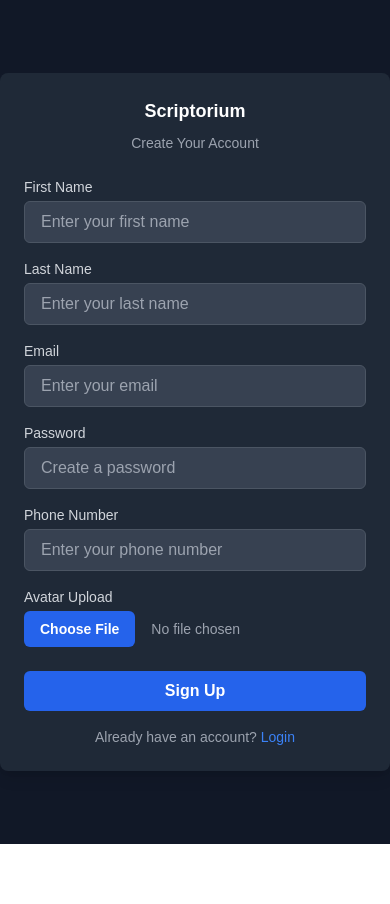
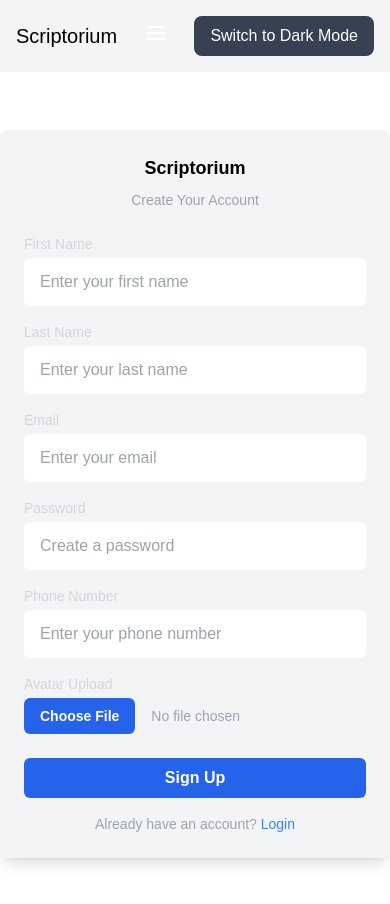
Before and after one commit to cyn900/csc309project, a Next.js app in the folder PP1/: page /signup in a window 390 px wide. Shown: the top 904 px of the page. Before the commit the page ends 844 px from the top, so only its background shows below. Built offline with nearby package versions, Linux system fonts and the light colour scheme.

Commit message:
feat: added a navbar, light/dark mode and responsive screen handling for templates, code execution, login and signup pages, as well as the navbar component

```diff
--- /dev/null
+++ b/PP1/contexts/ThemeContext.tsx
@@ -0,0 +1,59 @@
+import React, { createContext, useContext, useState, useEffect } from "react";
+
+interface ThemeContextType {
+  isDarkMode: boolean;
+  toggleTheme: () => void;
+}
+
+// Define the ThemeProvider props type, including the `children` prop
+interface ThemeProviderProps {
+  children: React.ReactNode; // This is important to specify that `children` is passed to the provider
+}
+
+const ThemeContext = createContext<ThemeContextType | undefined>(undefined);
+
+export const useTheme = () => {
+  const context = useContext(ThemeContext);
+  if (!context) {
+    throw new Error("useTheme must be used within a ThemeProvider");
+  }
+  return context;
+};
+
+// ThemeProvider accepts children of type React.ReactNode
+export const ThemeProvider: React.FC<ThemeProviderProps> = ({ children }) => {
+  const [isDarkMode, setIsDarkMode] = useState<boolean>(false);
+
+  useEffect(() => {
+    // Retrieve the user's theme preference from localStorage (if available)
+    const savedTheme = localStorage.getItem("theme");
+    if (savedTheme) {
+      setIsDarkMode(savedTheme === "dark");
+    } else {
+      // Default to dark mode based on user's OS preference
+      setIsDarkMode(window.matchMedia("(prefers-color-scheme: dark)").matches);
+    }
+  }, []);
+
+  useEffect(() => {
+    // Update localStorage when theme changes
+    localStorage.setItem("theme", isDarkMode ? "dark" : "light");
+
+    // Apply dark mode class to the body
+    if (isDarkMode) {
+      document.documentElement.classList.add("dark");
+    } else {
+      document.documentElement.classList.remove("dark");
+    }
+  }, [isDarkMode]);
+
+  const toggleTheme = () => {
+    setIsDarkMode((prevMode) => !prevMode);
+  };
+
+  return (
+    <ThemeContext.Provider value={{ isDarkMode, toggleTheme }}>
+      {children} {/* Render children passed into the ThemeProvider */}
+    </ThemeContext.Provider>
+  );
+};
--- a/PP1/pages/_app.tsx
+++ b/PP1/pages/_app.tsx
@@ -1,6 +1,13 @@
 import "@/styles/globals.css";
 import type { AppProps } from "next/app";
+import { ThemeProvider } from "../contexts/ThemeContext";
+import Navbar from "./components/Navbar";
 
 export default function App({ Component, pageProps }: AppProps) {
-  return <Component {...pageProps} />;
+  return (
+    <ThemeProvider>
+      <Navbar />
+      <Component {...pageProps} />;
+    </ThemeProvider>
+  );
 }
--- a/PP1/pages/code/index.tsx
+++ b/PP1/pages/code/index.tsx
@@ -1,5 +1,6 @@
 import React, { useState, useEffect } from "react";
 import dynamic from "next/dynamic";
+import { useTheme } from "../../contexts/ThemeContext"; // Import the useTheme hook
 
 // Dynamically import Monaco Editor with SSR disabled
 const MonacoEditor = dynamic(() => import("@monaco-editor/react"), {
@@ -10,6 +11,8 @@ const CodeExecution: React.FC = () => {
   const [code, setCode] = useState<string>("");
   const [output, setOutput] = useState<string>("");
   const [language, setLanguage] = useState<string>("javascript");
+
+  const { isDarkMode } = useTheme(); // Access the current theme
 
   useEffect(() => {
     // This will ensure Monaco Editor is only initialized once the component is mounted
@@ -36,9 +39,17 @@ const CodeExecution: React.FC = () => {
   };
 
   return (
-    <div className="flex h-screen items-center justify-center bg-gray-900">
-      <div className="w-full max-w-4xl sm:max-w-md md:max-w-lg lg:max-w-2xl xl:max-w-4xl p-6 bg-gray-800 rounded-lg shadow-lg">
-        <h1 className="text-3xl font-bold text-white text-center text-lg sm:text-2xl md:text-3xl">
+    <div
+      className={`flex h-screen items-center justify-center ${
+        isDarkMode ? "bg-gray-900" : "bg-white"
+      }`}
+    >
+      <div
+        className={`w-full max-w-4xl sm:max-w-md md:max-w-lg lg:max-w-2xl xl:max-w-4xl p-6 rounded-lg shadow-lg ${
+          isDarkMode ? "bg-gray-800 text-white" : "bg-gray-100 text-black"
+        }`}
+      >
+        <h1 className="text-3xl font-bold text-center text-lg sm:text-2xl md:text-3xl">
           Code Execution
         </h1>
         <p className="text-gray-400 text-center mt-2 text-sm sm:text-base md:text-lg">
@@ -56,7 +67,11 @@ const CodeExecution: React.FC = () => {
             </label>
             <select
               id="language"
-              className="mt-1 block w-full px-4 py-2 bg-gray-700 border border-gray-600 rounded-md text-white focus:ring-blue-500 focus:border-blue-500"
+              className={`mt-1 block w-full px-4 py-2 ${
+                isDarkMode
+                  ? "bg-gray-700 text-white border-gray-600"
+                  : "bg-white text-black border-gray-300"
+              } rounded-md focus:ring-blue-500 focus:border-blue-500`}
               value={language}
               onChange={handleLanguageChange}
             >
@@ -96,7 +111,7 @@ const CodeExecution: React.FC = () => {
               language={language}
               value={code}
               onChange={handleEditorChange} // Update state on change
-              theme="vs-dark"
+              theme={isDarkMode ? "vs-dark" : "vs-light"} // Switch Monaco theme based on mode
               options={{
                 selectOnLineNumbers: true,
                 minimap: { enabled: false },
--- /dev/null
+++ b/PP1/pages/components/Navbar.tsx
@@ -0,0 +1,106 @@
+import { useTheme } from "../../contexts/ThemeContext"; // Import the useTheme hook
+import Link from "next/link"; // To handle navigation using Next.js Link component
+import { useState } from "react"; // To handle the hamburger menu toggle
+
+const Navbar: React.FC = () => {
+  const { isDarkMode, toggleTheme } = useTheme(); // Get theme state and toggle function
+  const [isMenuOpen, setIsMenuOpen] = useState(false); // State to control the hamburger menu
+
+  // Toggle the menu visibility
+  const toggleMenu = () => setIsMenuOpen(!isMenuOpen);
+
+  return (
+    <nav
+      className={`p-4 ${
+        isDarkMode ? "bg-gray-800 text-white" : "bg-gray-100 text-black"
+      }`}
+    >
+      <div className="flex justify-between items-center">
+        <div className="text-xl">Scriptorium</div>
+
+        {/* Hamburger icon for mobile */}
+        <div className="sm:hidden">
+          <button
+            onClick={toggleMenu}
+            className={`text-white focus:outline-none ${
+              isDarkMode ? "text-white" : "text-black"
+            }`}
+          >
+            <svg
+              className="w-6 h-6"
+              fill="none"
+              stroke="currentColor"
+              viewBox="0 0 24 24"
+              xmlns="http://www.w3.org/2000/svg"
+            >
+              <path
+                stroke-linecap="round"
+                stroke-linejoin="round"
+                stroke-width="2"
+                d="M4 6h16M4 12h16M4 18h16"
+              ></path>
+            </svg>
+          </button>
+        </div>
+
+        {/* Navbar Links for desktop */}
+        <div className="hidden sm:flex items-center space-x-4">
+          <Link href="/blogs">
+            <button className="px-4 py-2 bg-gray-700 text-white rounded-lg hover:bg-gray-600">
+              Blogs
+            </button>
+          </Link>
+          <Link href="/templates">
+            <button className="px-4 py-2 bg-gray-700 text-white rounded-lg hover:bg-gray-600">
+              Code Templates
+            </button>
+          </Link>
+          <Link href="/code">
+            <button className="px-4 py-2 bg-gray-700 text-white rounded-lg hover:bg-gray-600">
+              Code Execution
+            </button>
+          </Link>
+        </div>
+
+        {/* Theme Toggle Button */}
+        <button
+          onClick={toggleTheme}
+          className={`px-4 py-2 rounded-lg ${
+            isDarkMode
+              ? "bg-blue-600 hover:bg-blue-700 text-white"
+              : "bg-gray-700 hover:bg-gray-600 text-white"
+          }`}
+        >
+          {isDarkMode ? "Switch to Light Mode" : "Switch to Dark Mode"}
+        </button>
+      </div>
+
+      {/* Mobile menu - hamburger dropdown */}
+      {isMenuOpen && (
+        <div
+          className={`sm:hidden flex flex-col space-y-4 mt-4 p-4 rounded-lg ${
+            isDarkMode ? "bg-gray-800 text-white" : "bg-white text-black"
+          }`}
+        >
+          <Link href="/blogs">
+            <button className="px-4 py-2 rounded-lg hover:bg-gray-600">
+              Blogs
+            </button>
+          </Link>
+          <Link href="/templates">
+            <button className="px-4 py-2 rounded-lg hover:bg-gray-600">
+              Code Templates
+            </button>
+          </Link>
+          <Link href="/code">
+            <button className="px-4 py-2 rounded-lg hover:bg-gray-600">
+              Code Execution
+            </button>
+          </Link>
+        </div>
+      )}
+    </nav>
+  );
+};
+
+export default Navbar;
--- a/PP1/pages/login/index.tsx
+++ b/PP1/pages/login/index.tsx
@@ -1,8 +1,11 @@
 import React, { useState } from "react";
+import { useTheme } from "../../contexts/ThemeContext"; // Import the useTheme hook
 
 const Login: React.FC = () => {
   const [email, setEmail] = useState<string>("");
   const [password, setPassword] = useState<string>("");
+
+  const { isDarkMode, toggleTheme } = useTheme(); // Access the current theme and toggle function
 
   const handleLogin = (e: React.FormEvent) => {
     e.preventDefault();
@@ -11,9 +14,17 @@ const Login: React.FC = () => {
   };
 
   return (
-    <div className="flex h-screen items-center justify-center bg-gray-900">
-      <div className="w-full max-w-lg p-6 bg-gray-800 rounded-lg shadow-lg sm:max-w-md md:max-w-lg lg:max-w-2xl xl:max-w-4xl">
-        <h1 className="text-3xl font-bold text-white text-center text-lg sm:text-2xl md:text-3xl">
+    <div
+      className={`flex h-screen items-center justify-center ${
+        isDarkMode ? "bg-gray-900" : "bg-white"
+      }`}
+    >
+      <div
+        className={`w-full max-w-lg p-6 ${
+          isDarkMode ? "bg-gray-800 text-white" : "bg-gray-100 text-black"
+        } rounded-lg shadow-lg sm:max-w-md md:max-w-lg lg:max-w-2xl xl:max-w-4xl`}
+      >
+        <h1 className="text-3xl font-bold text-center text-lg sm:text-2xl md:text-3xl">
           Scriptorium
         </h1>
         <p className="text-gray-400 text-center mt-2 text-sm sm:text-base md:text-lg">
@@ -30,7 +41,11 @@ const Login: React.FC = () => {
             <input
               id="email"
               type="email"
-              className="mt-1 block w-full px-4 py-3 sm:py-2 bg-gray-700 border border-gray-600 rounded-md text-white focus:ring-blue-500 focus:border-blue-500 sm:min-h-[50px] md:min-h-[40px]"
+              className={`mt-1 block w-full px-4 py-3 sm:py-2 rounded-md focus:ring-blue-500 focus:border-blue-500 ${
+                isDarkMode
+                  ? "bg-gray-700 text-white border-gray-600"
+                  : "bg-white text-black border-gray-300"
+              } sm:min-h-[50px] md:min-h-[40px]`}
               placeholder="Enter your email"
               value={email}
               onChange={(e) => setEmail(e.target.value)}
@@ -47,7 +62,11 @@ const Login: React.FC = () => {
             <input
               id="password"
               type="password"
-              className="mt-1 block w-full px-4 py-3 sm:py-2 bg-gray-700 border border-gray-600 rounded-md text-white focus:ring-blue-500 focus:border-blue-500 sm:min-h-[50px] md:min-h-[40px]"
+              className={`mt-1 block w-full px-4 py-3 sm:py-2 rounded-md focus:ring-blue-500 focus:border-blue-500 ${
+                isDarkMode
+                  ? "bg-gray-700 text-white border-gray-600"
+                  : "bg-white text-black border-gray-300"
+              } sm:min-h-[50px] md:min-h-[40px]`}
               placeholder="Enter your password"
               value={password}
               onChange={(e) => setPassword(e.target.value)}
--- a/PP1/pages/signup/index.tsx
+++ b/PP1/pages/signup/index.tsx
@@ -1,4 +1,5 @@
 import React, { useState } from "react";
+import { useTheme } from "../../contexts/ThemeContext"; // Import the useTheme hook
 
 const Signup: React.FC = () => {
   const [firstName, setFirstName] = useState<string>("");
@@ -7,6 +8,8 @@ const Signup: React.FC = () => {
   const [password, setPassword] = useState<string>("");
   const [phoneNum, setPhoneNum] = useState<number | undefined>(undefined);
   const [avatar, setAvatar] = useState<File | null>(null);
+
+  const { isDarkMode } = useTheme(); // Access the current theme
 
   const handleSignup = (e: React.FormEvent) => {
     e.preventDefault();
@@ -44,9 +47,17 @@ const Signup: React.FC = () => {
   };
 
   return (
-    <div className="flex h-screen items-center justify-center bg-gray-900">
-      <div className="w-full max-w-lg p-6 bg-gray-800 rounded-lg shadow-lg sm:max-w-md md:max-w-lg lg:max-w-2xl xl:max-w-4xl">
-        <h1 className="text-3xl font-bold text-white text-center text-lg sm:text-2xl md:text-3xl">
+    <div
+      className={`flex h-screen items-center justify-center ${
+        isDarkMode ? "bg-gray-900" : "bg-white"
+      }`}
+    >
+      <div
+        className={`w-full max-w-lg p-6 ${
+          isDarkMode ? "bg-gray-800 text-white" : "bg-gray-100 text-black"
+        } rounded-lg shadow-lg sm:max-w-md md:max-w-lg lg:max-w-2xl xl:max-w-4xl`}
+      >
+        <h1 className="text-3xl font-bold text-center text-lg sm:text-2xl md:text-3xl">
           Scriptorium
         </h1>
         <p className="text-gray-400 text-center mt-2 text-sm sm:text-base md:text-lg">
@@ -68,7 +79,11 @@ const Signup: React.FC = () => {
             <input
               id="firstName"
               type="text"
-              className="mt-1 block w-full px-4 py-2 bg-gray-700 border border-gray-600 rounded-md text-white focus:ring-blue-500 focus:border-blue-500"
+              className={`mt-1 block w-full px-4 py-3 sm:py-2 rounded-md focus:ring-blue-500 focus:border-blue-500 ${
+                isDarkMode
+                  ? "bg-gray-700 text-white border-gray-600"
+                  : "bg-white text-black border-gray-300"
+              } sm:min-h-[50px] md:min-h-[40px]`}
               placeholder="Enter your first name"
               value={firstName}
               onChange={(e) => setFirstName(e.target.value)}
@@ -87,7 +102,11 @@ const Signup: React.FC = () => {
             <input
               id="lastName"
               type="text"
-              className="mt-1 block w-full px-4 py-2 bg-gray-700 border border-gray-600 rounded-md text-white focus:ring-blue-500 focus:border-blue-500"
+              className={`mt-1 block w-full px-4 py-3 sm:py-2 rounded-md focus:ring-blue-500 focus:border-blue-500 ${
+                isDarkMode
+                  ? "bg-gray-700 text-white border-gray-600"
+                  : "bg-white text-black border-gray-300"
+              } sm:min-h-[50px] md:min-h-[40px]`}
               placeholder="Enter your last name"
               value={lastName}
               onChange={(e) => setLastName(e.target.value)}
@@ -106,7 +125,11 @@ const Signup: React.FC = () => {
             <input
               id="email"
               type="email"
-              className="mt-1 block w-full px-4 py-2 bg-gray-700 border border-gray-600 rounded-md text-white focus:ring-blue-500 focus:border-blue-500"
+              className={`mt-1 block w-full px-4 py-3 sm:py-2 rounded-md focus:ring-blue-500 focus:border-blue-500 ${
+                isDarkMode
+                  ? "bg-gray-700 text-white border-gray-600"
+                  : "bg-white text-black border-gray-300"
+              } sm:min-h-[50px] md:min-h-[40px]`}
               placeholder="Enter your email"
               value={email}
               onChange={(e) => setEmail(e.target.value)}
@@ -125,7 +148,11 @@ const Signup: React.FC = () => {
             <input
               id="password"
               type="password"
-              className="mt-1 block w-full px-4 py-2 bg-gray-700 border border-gray-600 rounded-md text-white focus:ring-blue-500 focus:border-blue-500"
+              className={`mt-1 block w-full px-4 py-3 sm:py-2 rounded-md focus:ring-blue-500 focus:border-blue-500 ${
+                isDarkMode
+                  ? "bg-gray-700 text-white border-gray-600"
+                  : "bg-white text-black border-gray-300"
+              } sm:min-h-[50px] md:min-h-[40px]`}
               placeholder="Create a password"
               value={password}
               onChange={(e) => setPassword(e.target.value)}
@@ -144,7 +171,11 @@ const Signup: React.FC = () => {
             <input
               id="phoneNum"
               type="text"
-              className="mt-1 block w-full px-4 py-2 bg-gray-700 border border-gray-600 rounded-md text-white focus:ring-blue-500 focus:border-blue-500"
+              className={`mt-1 block w-full px-4 py-3 sm:py-2 rounded-md focus:ring-blue-500 focus:border-blue-500 ${
+                isDarkMode
+                  ? "bg-gray-700 text-white border-gray-600"
+                  : "bg-white text-black border-gray-300"
+              } sm:min-h-[50px] md:min-h-[40px]`}
               placeholder="Enter your phone number"
               value={phoneNum || ""}
               onChange={(e) => setPhoneNum(Number(e.target.value))}
--- a/PP1/pages/templates/index.tsx
+++ b/PP1/pages/templates/index.tsx
@@ -1,4 +1,5 @@
 import React, { useState, useEffect } from "react";
+import { useTheme } from "../../contexts/ThemeContext"; // Import the useTheme hook
 
 interface Template {
   tID: number;
@@ -16,6 +17,7 @@ interface Tag {
 }
 
 const CodeTemplateSearch: React.FC = () => {
+  const { isDarkMode, toggleTheme } = useTheme(); // Get theme state and toggle function
   const [searchQuery, setSearchQuery] = useState<string>("");
   const [selectedTags, setSelectedTags] = useState<number[]>([]);
   const [forkedOnly, setForkedOnly] = useState<boolean>(false); // For filtering forked templates
@@ -57,16 +59,22 @@ const CodeTemplateSearch: React.FC = () => {
   };
 
   return (
-    <div className="p-8 bg-gray-900 min-h-screen">
-      <h1 className="text-3xl font-bold text-white mb-6">
-        Search Code Templates
-      </h1>
+    <div
+      className={`p-8 min-h-screen ${
+        isDarkMode ? "bg-gray-900 text-white" : "bg-white text-black"
+      }`}
+    >
+      <h1 className="text-3xl font-bold mb-6">Search Code Templates</h1>
 
       {/* Search bar */}
       <div className="mb-6">
         <input
           type="text"
-          className="w-full px-4 py-2 bg-gray-700 border border-gray-600 rounded-md text-white focus:ring-blue-500 focus:border-blue-500"
+          className={`w-full px-4 py-2 rounded-md border ${
+            isDarkMode
+              ? "bg-gray-700 text-white border-gray-600 focus:ring-blue-500 focus:border-blue-500"
+              : "bg-gray-100 text-black border-gray-300 focus:ring-blue-500 focus:border-blue-500"
+          }`}
           placeholder="Search by title..."
           value={searchQuery}
           onChange={(e) => setSearchQuery(e.target.value)}
@@ -77,7 +85,11 @@ const CodeTemplateSearch: React.FC = () => {
       <div className="mb-6">
         <input
           type="text"
-          className="w-full px-4 py-2 bg-gray-700 border border-gray-600 rounded-md text-white focus:ring-blue-500 focus:border-blue-500"
+          className={`w-full px-4 py-2 rounded-md border ${
+            isDarkMode
+              ? "bg-gray-700 text-white border-gray-600 focus:ring-blue-500 focus:border-blue-500"
+              : "bg-gray-100 text-black border-gray-300 focus:ring-blue-500 focus:border-blue-500"
+          }`}
           placeholder="Search by explanation..."
           value={explanationQuery}
           onChange={(e) => setExplanationQuery(e.target.value)}
@@ -93,18 +105,18 @@ const CodeTemplateSearch: React.FC = () => {
           onChange={() => setForkedOnly(!forkedOnly)}
           className="h-5 w-5"
         />
-        <label htmlFor="forkedOnly" className="text-white text-sm">
+        <label htmlFor="forkedOnly" className="text-sm">
           Show Only Forked Templates
         </label>
       </div>
 
       {/* Tag Filters */}
       <div className="mb-6">
-        <h2 className="text-xl text-white">Filter by Tags:</h2>
+        <h2 className="text-xl">Filter by Tags:</h2>
         <div className="flex flex-wrap gap-4">
           {tags.map((tag) => (
             <div key={tag.id}>
-              <label className="text-white">
+              <label>
                 <input
                   type="checkbox"
                   checked={selectedTags.includes(tag.id)}
@@ -127,11 +139,11 @@ const CodeTemplateSearch: React.FC = () => {
             {templates.map((template) => (
               <div
                 key={template.tID}
-                className="bg-gray-800 p-4 rounded-lg shadow-lg"
+                className={`${
+                  isDarkMode ? "bg-gray-800" : "bg-gray-100"
+                } p-4 rounded-lg shadow-lg`}
               >
-                <h3 className="text-xl font-semibold text-white">
-                  {template.title}
-                </h3>
+                <h3 className="text-xl font-semibold">{template.title}</h3>
                 <p className="text-gray-400 mt-2">{template.explanation}</p>
                 <div className="flex gap-2 mt-4">
                   {template.tags.map((tag, index) => (
@@ -155,6 +167,18 @@ const CodeTemplateSearch: React.FC = () => {
           </div>
         )}
       </div>
+
+      {/* Theme Toggle Button */}
+      <button
+        onClick={toggleTheme}
+        className={`mt-6 px-4 py-2 rounded-lg ${
+          isDarkMode
+            ? "bg-blue-600 hover:bg-blue-700 text-white"
+            : "bg-gray-700 hover:bg-gray-600 text-white"
+        }`}
+      >
+        {isDarkMode ? "Switch to Light Mode" : "Switch to Dark Mode"}
+      </button>
     </div>
   );
 };
--- a/PP1/tailwind.config.ts
+++ b/PP1/tailwind.config.ts
@@ -9,11 +9,14 @@ const config: Config = {
   theme: {
     extend: {
       colors: {
+        // Define custom colors for background and foreground that can be controlled by CSS variables
         background: "var(--background)",
         foreground: "var(--foreground)",
       },
     },
   },
+  darkMode: "class", // Ensures dark mode is class-based (you could also use 'media' for system preference)
   plugins: [],
 };
+
 export default config;
```
